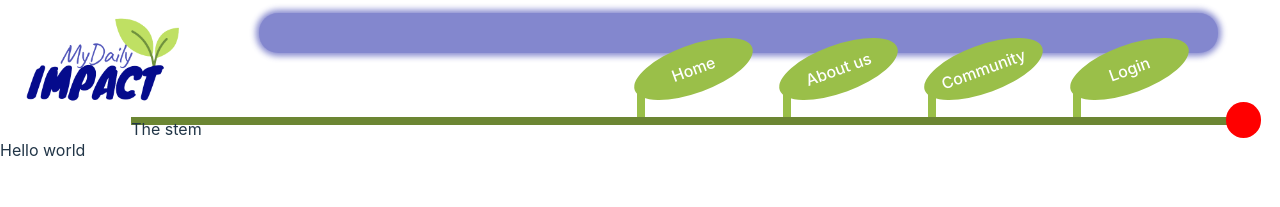
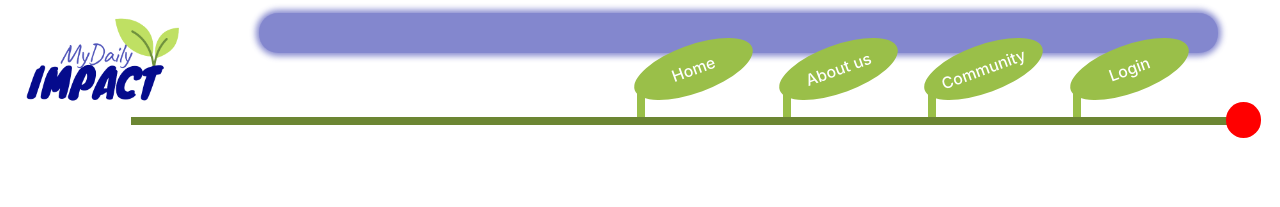
Before and after one commit to TechLabs-Remote-Bootcamp/WS24-MyDailyImpact, a React (Vite) app in the folder mdi-react/: page / in a window 1280 px wide. Shown: the top 207 px of the page. Built offline with nearby package versions, Linux system fonts and the light colour scheme; a web font is replaced by a local one.

Commit message:
fix: removed labels that were rendering

```diff
--- a/mdi-react/src/App.jsx
+++ b/mdi-react/src/App.jsx
@@ -16,7 +16,6 @@ function App() {
     <>
       <Header />
       <div>
-        Hello world
         <Routes>
           <Route path="/home" element={<Home />}></Route>
           <Route path="/about" element={<About />}></Route>
--- a/mdi-react/src/components/Header.jsx
+++ b/mdi-react/src/components/Header.jsx
@@ -35,7 +35,7 @@ export default function Header() {
           <div className="leaf-stem"></div>
         </li>
       </nav>
-      <div className="plant-stem">The stem</div>
+      <div className="plant-stem"></div>
       <div className="blossom"></div>
     </div>
   );
```
